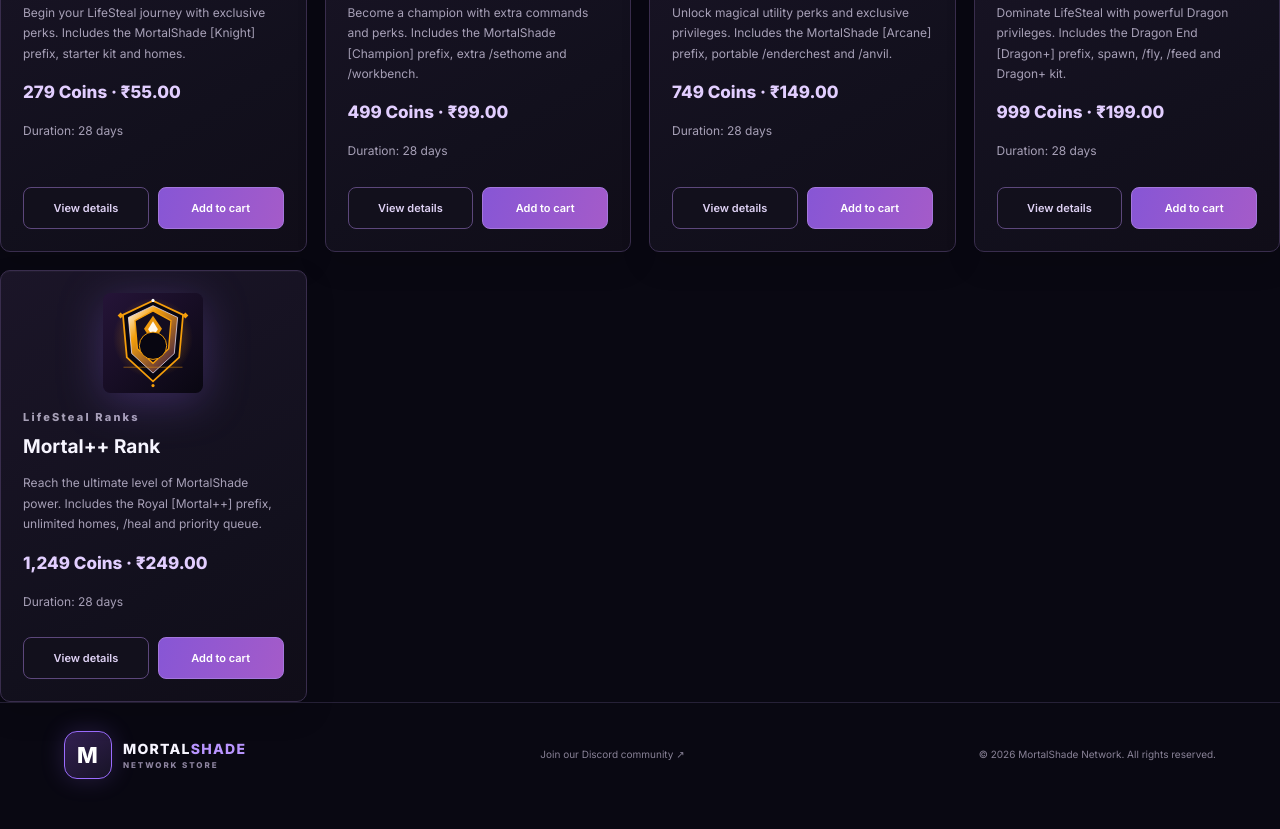
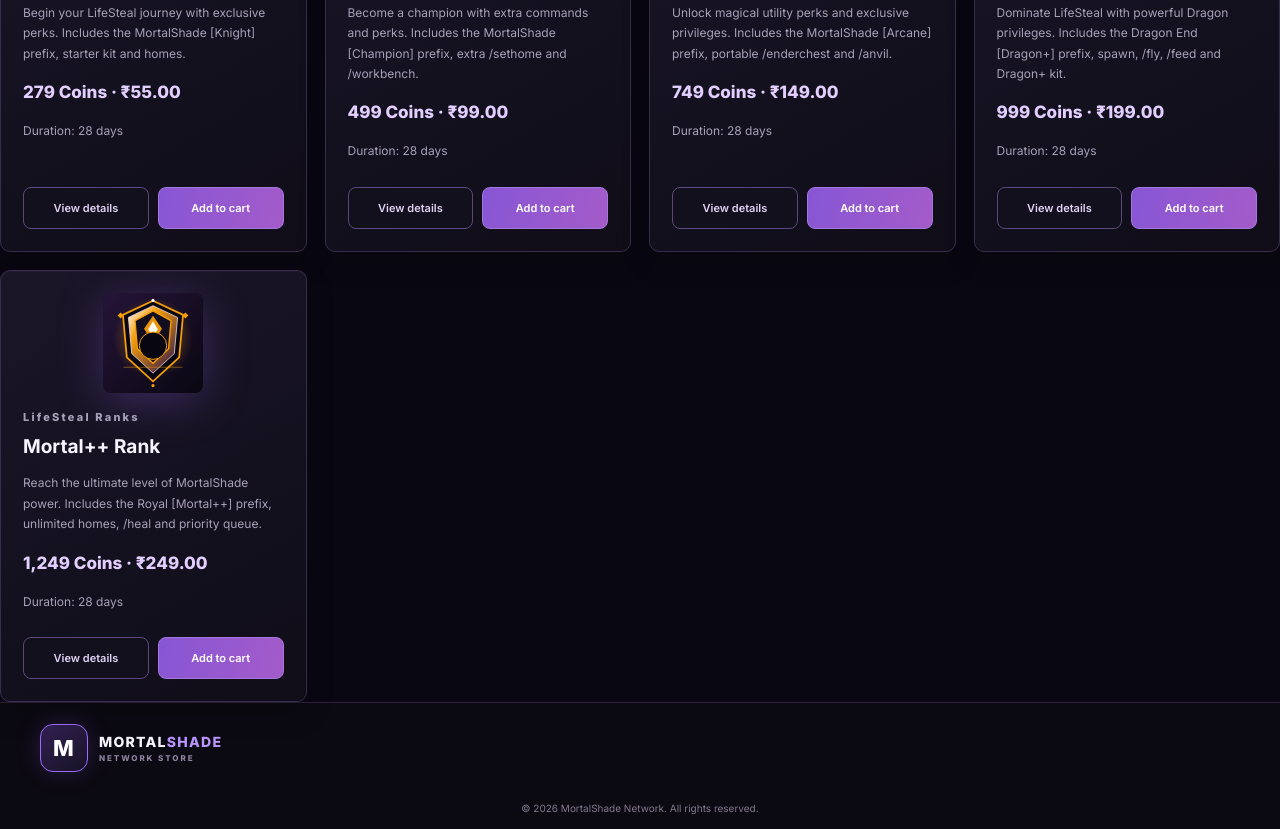
Before and after one commit to arjun1313425-spec/MortalShadeStore, a plain HTML site: page website/store.html in a window 1280 px wide. Shown: the part 748-1577 px from the top of the page. Before the commit the page ends 1555 px from the top, so only its background shows below. Drawn offline with Linux system fonts and the light colour scheme.

Commit message:
Match store footer to compact network branding

```diff
--- a/website/store.html
+++ b/website/store.html
@@ -58,7 +58,17 @@
       <div class="product-grid" id="product-grid" aria-live="polite"></div>
     </section>
   </main>
-  <footer><a class="brand footer-brand" href="./index.html"><span class="brand-mark">M</span><span>MORTAL<span class="brand-accent">SHADE</span><small>NETWORK STORE</small></span></a><p><a href="https://discord.gg/FRk5gZ32hZ" target="_blank" rel="noopener">Join our Discord community ↗</a></p><span class="copyright">© <span id="year"></span> MortalShade Network. All rights reserved.</span></footer>
+  <footer class="site-footer" id="support">
+    <div class="footer-main">
+      <a class="brand footer-brand" href="./index.html" aria-label="MortalShade Network Store home">
+        <span class="brand-mark">M</span>
+        <span>MORTAL<span class="brand-accent">SHADE</span><small>NETWORK STORE</small></span>
+      </a>
+    </div>
+    <div class="footer-bottom">
+      <span>© <span id="year"></span> MortalShade Network. All rights reserved.</span>
+    </div>
+  </footer>
   <dialog id="product-details-dialog" class="product-details-dialog"><div class="dialog-heading"><span class="eyebrow">RANK INTEL</span><button class="icon-button" type="button" aria-label="Close details" id="close-product-details">×</button></div><div id="product-details-body" class="product-details-body"></div></dialog>
   <dialog id="cart-dialog" class="cart-dialog">
     <div class="dialog-heading"><h2>Your cart</h2><button id="close-cart" class="icon-button" type="button" aria-label="Close cart">×</button></div>
```
